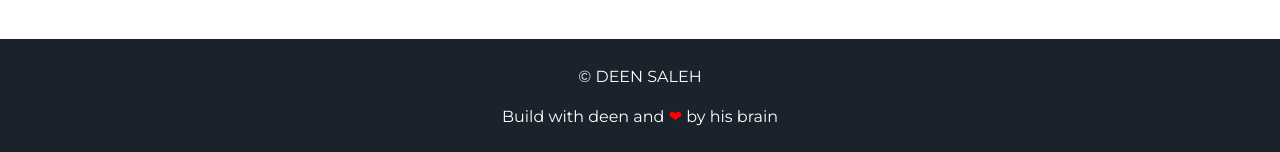
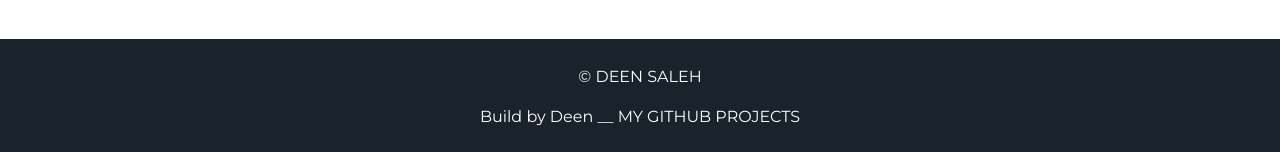
Before and after one commit to salehudeen/deen-saleh, a Jekyll site: the page built from index.html, in a window 1280 px wide and 900 px high, scrolled down 1715 px. Shown: the part 745-897 px from the top of the window. Built offline with Jekyll 4.4.1, drawn with Linux system fonts in a browser that asks for light colours.

Commit message:
UPDATESD FOOTER

```diff
--- a/_includes/footer.html
+++ b/_includes/footer.html
@@ -1,6 +1,6 @@
 <footer class="footer">
     <p>&copy; {{site.username}}</p>
-    <p>Build with deen and <span class="love">❤</span> by <a href="https://github.com/salehudeen">his brain</a></p>
+    <p>Build by Deen __              <a href="https://github.com/salehudeen">MY GITHUB PROJECTS</a></p>
 </footer>
 <script src="//cdn.jsdelivr.net/particles.js/2.0.0/particles.min.js"></script>
 <script src="{{ "/assets/js/sweet-scroll.min.js" | prepend: site.baseurl }}"></script>
```
